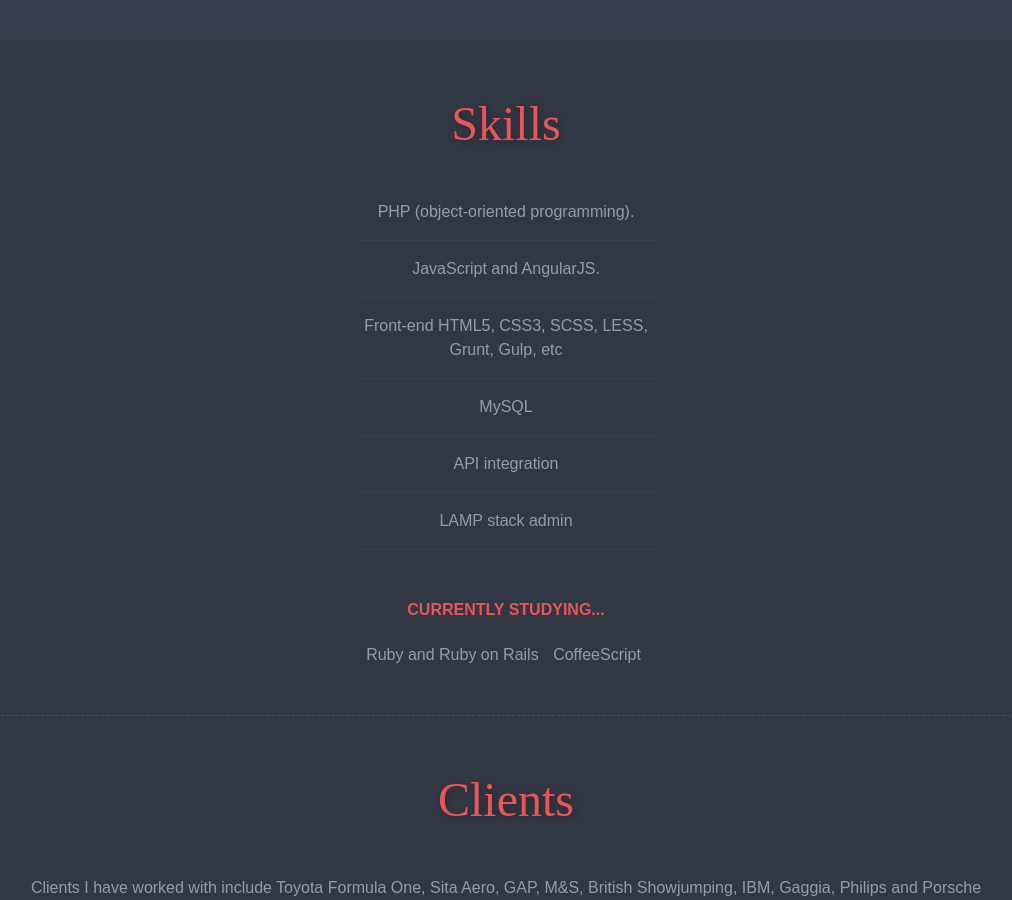
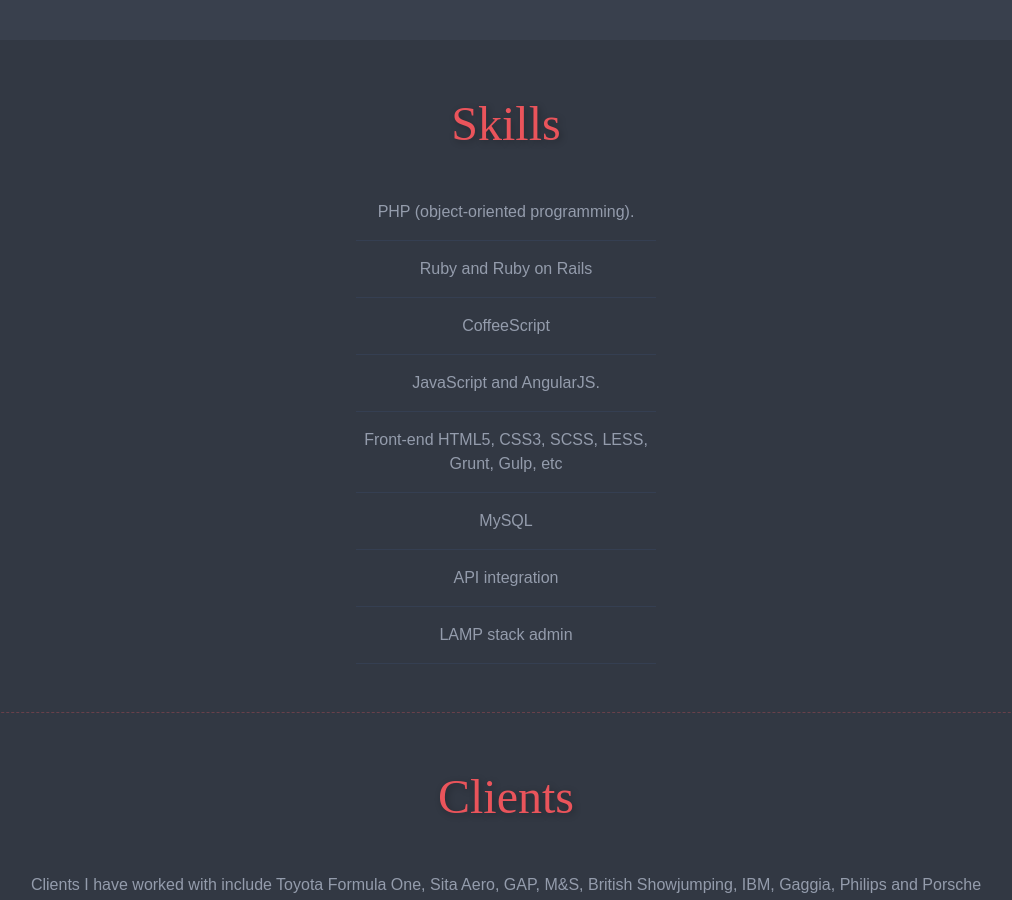
Before and after one commit to mj-watts/michaelwatts.me-website, a Jekyll site: the page index.html, which Jekyll copies as it is, in a window 1280 px wide and 900 px high, scrolled down 705 px. Shown: the whole window, without its empty margins (134-1146 px from the left). Built offline with Jekyll 4.4.1, drawn with Linux system fonts in a browser that asks for light colours.

Commit message:
Update index.html

```diff
--- a/index.html
+++ b/index.html
@@ -230,16 +230,13 @@
             <h1 class="script">Skills</h1>
             <ul class="skills list-unstyled list-bordered">
                 <li>PHP (object-oriented programming).</li>
+                <li>Ruby and Ruby on Rails</li>
+                <li>CoffeeScript</li>
                 <li>JavaScript and AngularJS.</li>
                 <li>Front-end HTML5, CSS3, SCSS, LESS, Grunt, Gulp, etc</li>
                 <li>MySQL</li>
                 <li>API integration</li>
                 <li>LAMP stack admin</li>
-            </ul>
-            <h4 class="margin-top">CURRENTLY STUDYING...</h4>
-            <ul class="list-inline">
-                <li>Ruby and Ruby on Rails</li>
-                <li>CoffeeScript</li>
             </ul>
 
         </div>
```
